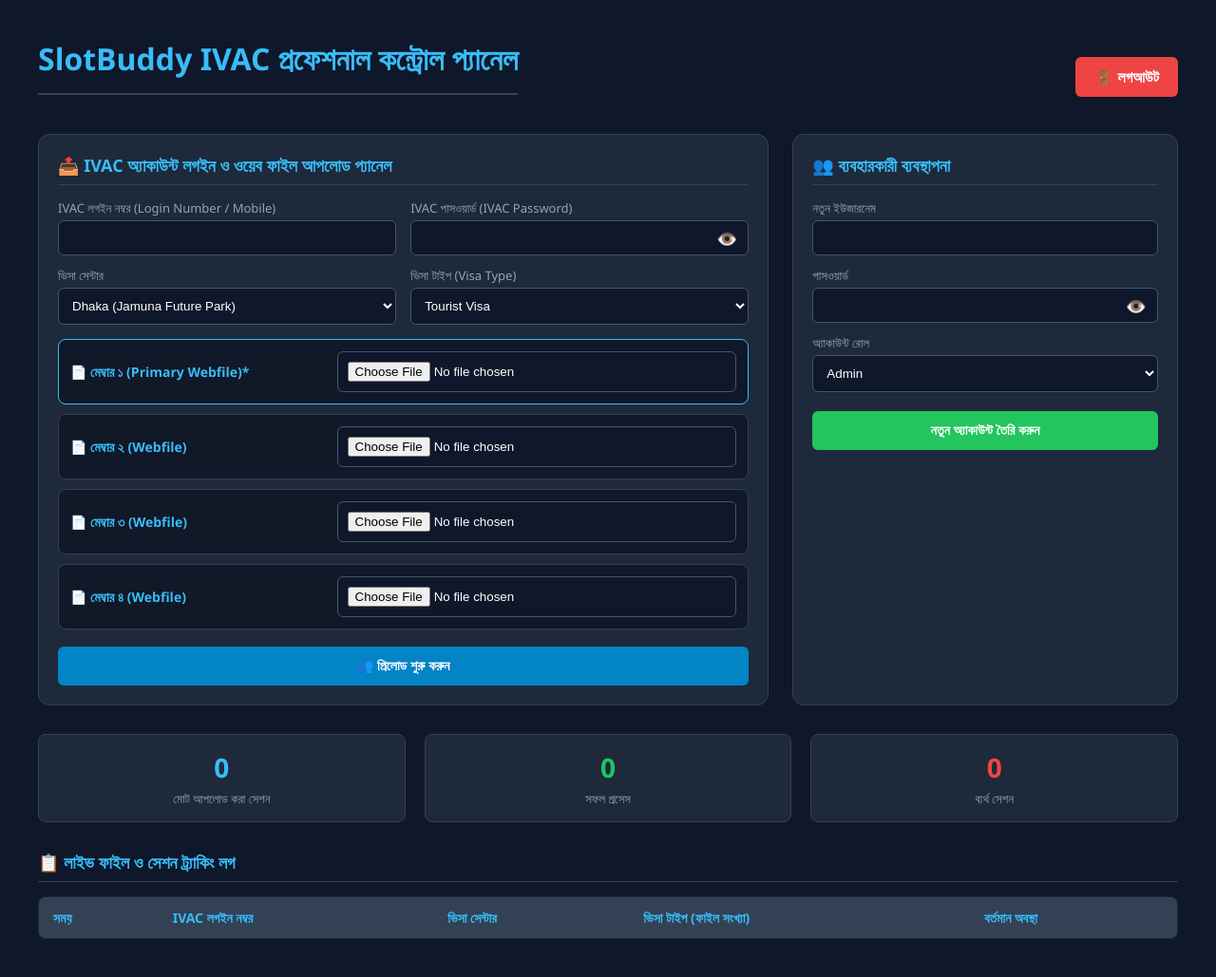
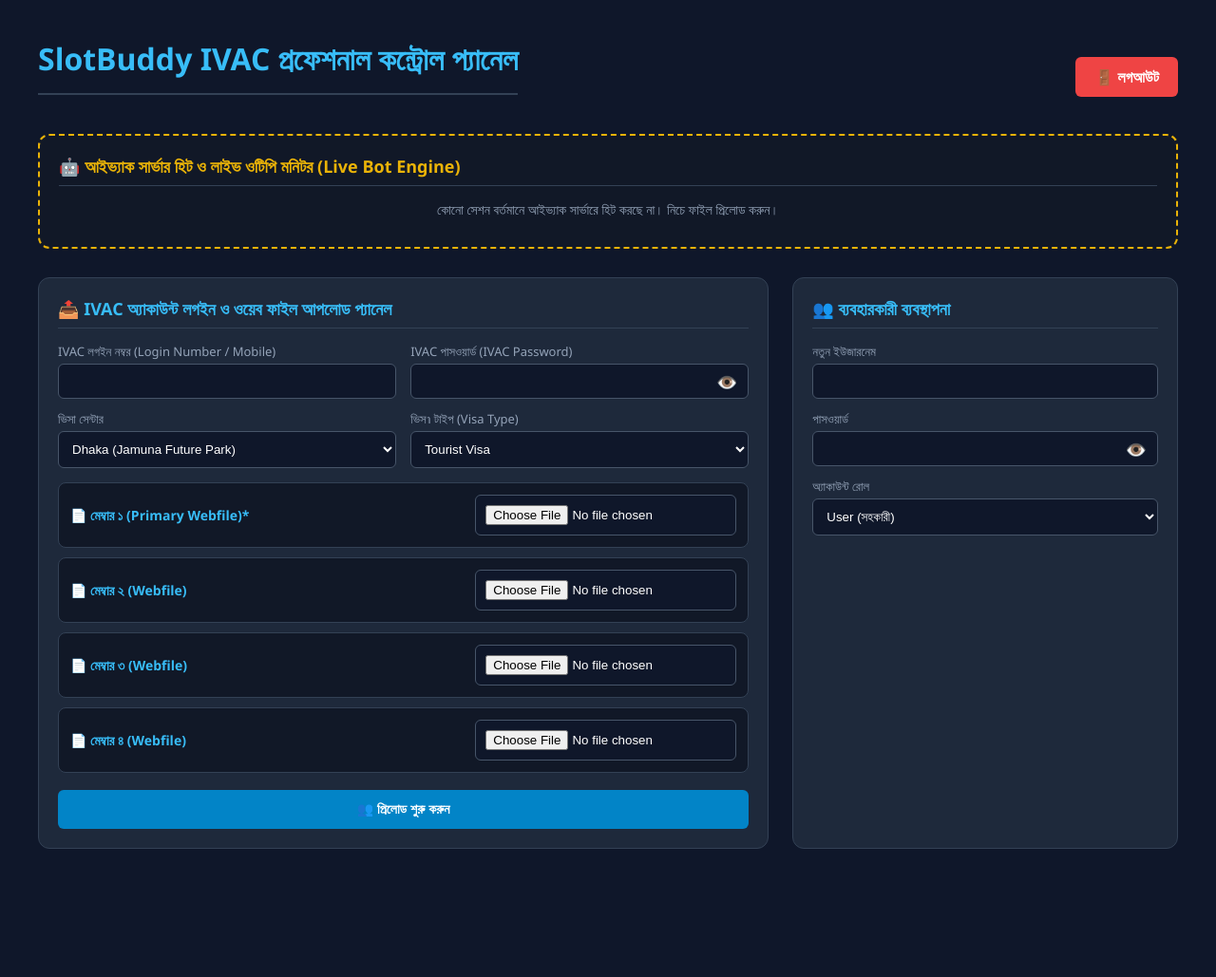
Before and after one commit to sheikhfarukh943-source/visa-bot, a Flask app: page /admin in a window 1280 px wide. Shown: the whole page at 95% size. After the commit the page ends 894 px from the top, so only its background shows below. Run offline with Flask 3, Linux system fonts and the light colour scheme; the visitor is signed in with stand-in values (Sample User, id 1); data comes from the database, SQL or seed files in the repository; lists and menus that the app fills with data are empty.

Commit message:
admin.html

```diff
--- a/templates/admin.html
+++ b/templates/admin.html
@@ -2,43 +2,60 @@
 <html lang="bn">
 <head>
     <meta charset="UTF-8">
-    <title>SlotBuddy - IVAC Management Control Panel</title>
+    <title>SlotBuddy - IVAC Advanced Control Panel</title>
     <style>
         body { font-family: 'Segoe UI', Arial, sans-serif; background: #0f172a; color: #f8fafc; padding: 40px; margin: 0; }
-        .dashboard { max-width: 1200px; margin: 0 auto; }
+        .dashboard { max-width: 1300px; margin: 0 auto; }
         h1 { color: #38bdf8; border-bottom: 2px solid #334155; padding-bottom: 15px; margin-top: 0; }
         .header-top { display: flex; justify-content: space-between; align-items: center; margin-bottom: 20px; }
         .logout-btn { padding: 10px 20px; background: #ef4444; color: white; text-decoration: none; border-radius: 6px; font-weight: bold; }
+
         .section-grid { display: flex; gap: 25px; margin-bottom: 30px; }
         .box { flex: 1; background: #1e293b; padding: 20px; border-radius: 12px; border: 1px solid #334155; }
         h3 { margin-top: 0; color: #38bdf8; font-size: 18px; border-bottom: 1px solid #334155; padding-bottom: 8px; margin-bottom: 15px; }
+
         .form-group { margin-bottom: 12px; position: relative; }
         .form-row { display: flex; gap: 15px; margin-bottom: 12px; }
         .form-row .form-group { flex: 1; margin-bottom: 0; }
         label { display: block; margin-bottom: 4px; font-size: 13px; color: #94a3b8; }
         input, select { width: 100%; padding: 10px; background: #0f172a; border: 1px solid #475569; border-radius: 6px; color: white; box-sizing: border-box; }
 
-        /* Native show password alignment */
         .password-container { position: relative; display: flex; align-items: center; width: 100%; }
         .password-container input { padding-right: 45px; width: 100%; }
         .toggle-password { position: absolute; right: 12px; cursor: pointer; color: #94a3b8; font-size: 18px; user-select: none; z-index: 99; }
 
         button.submit-btn { width: 100%; padding: 12px; background: #0284c7; color: white; border: none; border-radius: 6px; cursor: pointer; font-weight: bold; font-size: 14px; margin-top: 8px; }
         button.submit-btn:hover { background: #0369a1; }
+
         .member-upload-row { border: 1px solid #334155; padding: 12px; border-radius: 8px; background: #111827; margin-bottom: 10px; display: flex; align-items: center; justify-content: space-between; }
         .member-title { font-size: 14px; color: #38bdf8; font-weight: bold; }
-        .file-input-wrapper { width: 60%; }
+
         .metrics { display: flex; gap: 20px; margin-bottom: 30px; }
         .card { flex: 1; background: #1e293b; padding: 15px; border-radius: 8px; border: 1px solid #334155; text-align: center; }
         .card h2 { margin: 0; font-size: 28px; color: #38bdf8; }
         .card p { margin: 5px 0 0 0; color: #94a3b8; font-size: 13px; }
-        table { width: 100%; border-collapse: collapse; background: #1e293b; border-radius: 8px; overflow: hidden; border: 1px solid #334155; }
+
+        table { width: 100%; border-collapse: collapse; background: #1e293b; border-radius: 8px; overflow: hidden; border: 1px solid #334155; margin-bottom: 30px; }
         th, td { padding: 12px 15px; text-align: left; border-bottom: 1px solid #334155; font-size: 14px; }
         th { background: #334155; color: #38bdf8; }
 
         .flash-message { padding: 12px; border-radius: 6px; margin-bottom: 20px; text-align: center; font-weight: bold; }
         .flash-success { background: #065f46; color: #34d399; border: 1px solid #34d399; }
         .flash-error { background: #991b1b; color: #f87171; border: 1px solid #f87171; }
+
+        /* লাইভ ওটিপি এবং বটের কাস্টম ট্র্যাকিং জোন স্টাইল */
+        .live-bot-zone { background: #111827; border: 2px dashed #eab308; border-radius: 12px; padding: 20px; margin-bottom: 30px; }
+        .live-session-card { background: #1e293b; border: 1px solid #334155; padding: 15px; border-radius: 8px; margin-bottom: 10px; display: flex; justify-content: space-between; align-items: center; }
+        .status-badge { padding: 6px 12px; border-radius: 6px; font-weight: bold; font-size: 13px; }
+        .state-waiting_for_otp { background: #854d0e; color: #fef08a; animation: pulse 1.5s infinite; }
+        .state-slot_booking_in_progress { background: #1e3a8a; color: #60a5fa; }
+        .state-processing_fields { background: #1e293b; color: #94a3b8; }
+
+        .otp-input-inline { display: flex; gap: 10px; margin-top: 5px; }
+        .otp-input-inline input { width: 120px; text-align: center; font-size: 16px; letter-spacing: 2px; }
+        .otp-input-inline button { padding: 8px 15px; background: #eab308; color: #0f172a; border: none; border-radius: 6px; font-weight: bold; cursor: pointer; }
+
+        @keyframes pulse { 0% { opacity: 1; } 50% { opacity: 0.6; } 100% { opacity: 1; } }
     </style>
 </head>
 <body>
@@ -48,7 +65,6 @@
         <a href="/logout" class="logout-btn">🚪 লগআউট</a>
     </div>
 
-    <!-- Display native server responses -->
     {% with messages = get_flashed_messages(with_categories=true) %}
         {% if messages %}
             {% for category, message in messages %}
@@ -57,8 +73,15 @@
         {% endif %}
     {% endwith %}
 
+    <!-- 🤖 ১. বটের লাইভ স্ট্যাটাস ট্র্যাকিং এবং ওটিপি (OTP) বসানোর উইজেট জোন -->
+    <div class="live-bot-zone">
+        <h3 style="color: #eab308; border-bottom: 1px solid #334155; padding-bottom: 8px; margin-top: 0;">🤖 আইভ্যাক সার্ভার হিট ও লাইভ ওটিপি মনিটর (Live Bot Engine)</h3>
+        <div id="live-sessions-container">
+            <p style="color: #94a3b8; font-size: 14px; text-align: center; margin: 10px 0;">কোনো সেশন বর্তমানে আইভ্যাক সার্ভারে হিট করছে না। নিচে ফাইল প্রিলোড করুন।</p>
+        </div>
+    </div>
+
     <div class="section-grid">
-        <!-- Native Form Submission for Preloading Data -->
         <div class="box" style="flex: 2;">
             <h3>📤 IVAC অ্যাকাউন্ট লগইন ও ওয়েব ফাইল আপলোড প্যানেল</h3>
             <form action="/pre-load-group" method="POST" enctype="multipart/form-data">
@@ -87,7 +110,7 @@
                         </select>
                     </div>
                     <div class="form-group">
-                        <label>ভিসা টাইপ (Visa Type)</label>
+                        <label>ভিসา টাইপ (Visa Type)</label>
                         <select name="visa_type">
                             <option value="Tourist">Tourist Visa</option>
                             <option value="Medical">Medical Visa</option>
@@ -97,8 +120,8 @@
                     </div>
                 </div>
                 <div id="file-uploads-container" style="margin-top: 15px;">
-                    <div class="member-upload-row" style="border-color: #38bdf8;">
-                        <span class="member-title" style="color: #38bdf8;">📄 মেম্বার ১ (Primary Webfile)*</span>
+                    <div class="member-upload-row">
+                        <span class="member-title">📄 মেম্বার ১ (Primary Webfile)*</span>
                         <div class="file-input-wrapper"><input type="file" name="file_1" required></div>
                     </div>
                     <div class="member-upload-row">
@@ -118,10 +141,9 @@
             </form>
         </div>
 
-        <!-- Native Form Submission for Creating Users -->
         <div class="box">
             <h3>👥 ব্যবহারকারী ব্যবস্থাপনা</h3>
-            <form action="/admin/create-user" method="POST">
+            <form action="/admin/create-user" method="POST" style="margin-bottom: 20px;">
                 <div class="form-group">
                     <label>নতুন ইউজারনেম</label>
                     <input type="text" name="username" required>
@@ -136,46 +158,6 @@
                 <div class="form-group">
                     <label>অ্যাকাউন্ট রোল</label>
                     <select name="role">
-                        <option value="Admin">Admin</option>
-                        <option value="User">User</option>
+                        <option value="User">User (সহকারী)</option>
+                        <option value="Admin">Admin (প্রধান অ্যাডমিন)</option>
                     </select>
-                </div>
-                <button type="submit" class="submit-btn" style="background: #22c55e;">নতুন অ্যাকাউন্ট তৈরি করুন</button>
-            </form>
-        </div>
-    </div>
-
-    <div class="metrics">
-        <div class="card"><h2>{{ stats.total_uploads }}</h2><p>মোট আপলোড করা সেশন</p></div>
-        <div class="card"><h2 style="color: #22c55e;">{{ stats.successful_bookings }}</h2><p>সফল প্রসেস</p></div>
-        <div class="card"><h2 style="color: #ef4444;">{{ stats.failed_bookings }}</h2><p>ব্যর্থ সেশন</p></div>
-    </div>
-
-    <h3>📋 লাইভ ফাইল ও সেশন ট্র্যাকিং লগ</h3>
-    <table>
-        <thead>
-            <tr>
-                <th>সময়</th>
-                <th>IVAC লগইন নম্বর</th>
-                <th>ভিসা সেন্টার</th>
-                <th>ভিসা টাইপ (ফাইল সংখ্যা)</th>
-                <th>বর্তমান অবস্থা</th>
-            </tr>
-        </thead>
-        <tbody>
-            {% for entry in stats.history | reverse %}
-            <tr>
-                <td>{{ entry.time }}</td>
-                <td>{{ entry.passport }}</td>
-                <td>{{ entry.center }}</td>
-                <td>{{ entry.filename }}</td>
-                <td><span style="padding:4px 8px; background:#065f46; color:#34d399; border-radius:4px; font-weight:bold;">{{ entry.status }}</span></td>
-            </tr>
-            {% endfor %}
-        </tbody>
-    </table>
-</div>
-<script>
-    function togglePassword(inputId, iconElement) {
-        const inputField = document.getElementById(inputId);
-        if (inputField.type === "password") {
```
